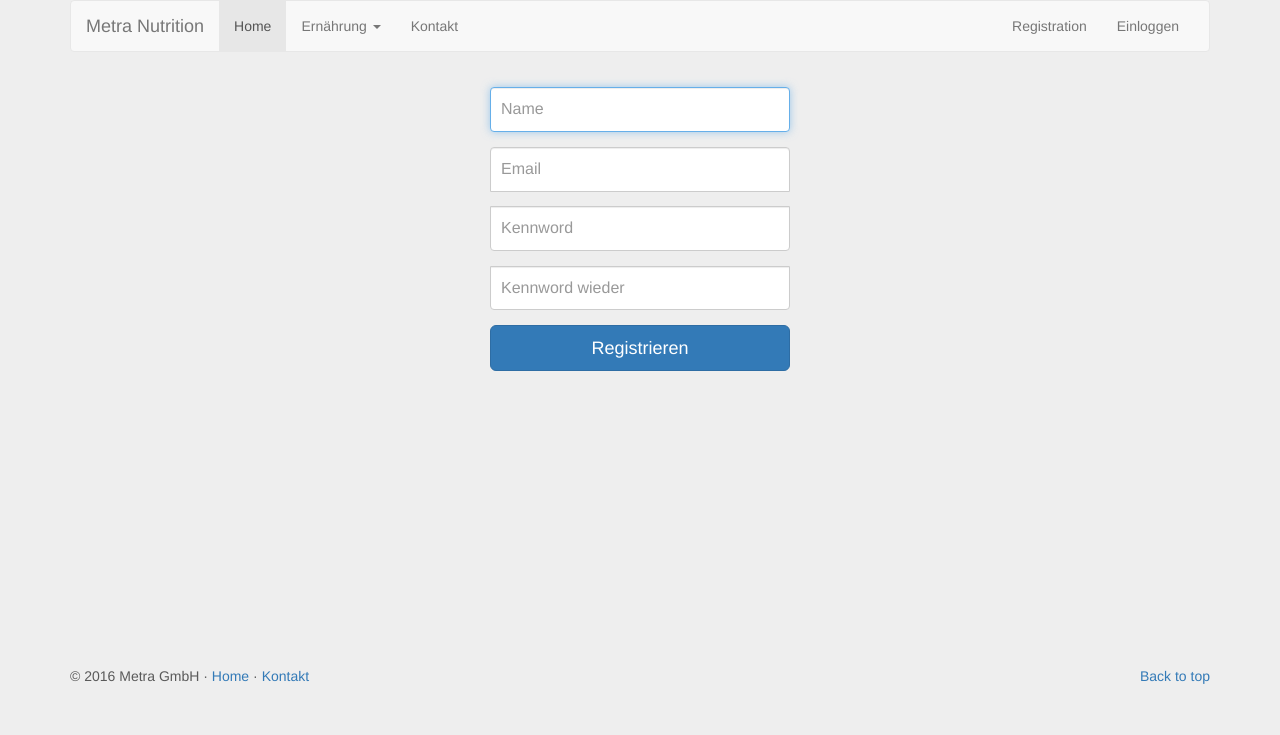
After one commit to 4art/Ener_App, a PHP site: page /regist.php in a window 1280 px wide. The commit adds this page. Shown: the top 735 px of the page. Run offline with PHP 8.4, Linux system fonts and the light colour scheme.

```diff
--- a/includes/nav-bar.php
+++ b/includes/nav-bar.php
@@ -21,7 +21,7 @@
         <li><a href="#">Kontakt</a></li>
       </ul>
       <ul class="nav navbar-nav navbar-right">
-        <li><a href="#"><!--<span class="glyphicon glyphicon-user">--></span> Registration</a></li>
+        <li><a href="regist.php"><!--<span class="glyphicon glyphicon-user">--></span> Registration</a></li>
         <li><a href="signin.php"><!--<span class="glyphicon glyphicon-log-in">--></span> Einloggen</a></li>
       </ul>
     </div>
--- /dev/null
+++ b/regist.php
@@ -0,0 +1,37 @@
+<!DOCTYPE html>
+<html lang="de">
+  <head>
+    <?include 'includes/meta.php'; ?>
+    <link rel="stylesheet" type="text/css" href="css/signin.css">
+  </head>
+
+  <body ng-app="valid">
+
+    <div class="container">
+    <?include 'includes/nav-bar.php'; ?>
+      <form class="form-signin" name="form_valid">
+       <!-- <h2 class="form-signin-heading">Bitte Loggen Sie sich ein.</h2>-->
+        <div class="form-group">
+          <label for="inputName" class="sr-only">Name</label>
+          <input type="test" id="inputEmail_Log" class="form-control" placeholder="Name" required autofocus>
+        </div>
+        <div class="form-group">
+          <label for="inputEmail" class="sr-only">Email</label>
+          <input type="email" id="inputEmail_Log" class="form-control" placeholder="Email" required autofocus>
+        </div>
+        <div class="form-group">
+          <label for="inputPassword" class="sr-only">Kennword</label>
+          <input type="password" id="inputPassword_Log" class="form-control" placeholder="Kennword" required>
+        </div>
+        <div class="form-group">
+          <label for="inputPassword" class="sr-only">Kennword wiederholen</label>
+          <input type="password" id="inputPassword_Log" class="form-control" placeholder="Kennword wieder" required>
+        </div>
+        <button id="reg_but" class="btn btn-lg btn-primary btn-block" type="submit">Registrieren</button>
+      </form>
+      <div class="empty"></div>
+      <?include 'includes/footer.php'; ?>
+    </div> <!-- /container -->
+
+  </body>
+</html>
--- a/signin.php
+++ b/signin.php
@@ -23,7 +23,7 @@
           <label>
             <input type="checkbox" value="remember-me"> Merken
           </label>
-          <p id="error_log" class="errorHid">* zu kurz</p>
+          <p id="error_log" class="errorHid">* Fü</p>
         </div>
         <button id="login_but" class="btn btn-lg btn-primary btn-block" type="submit">Sign in</button>
       </form>
```
